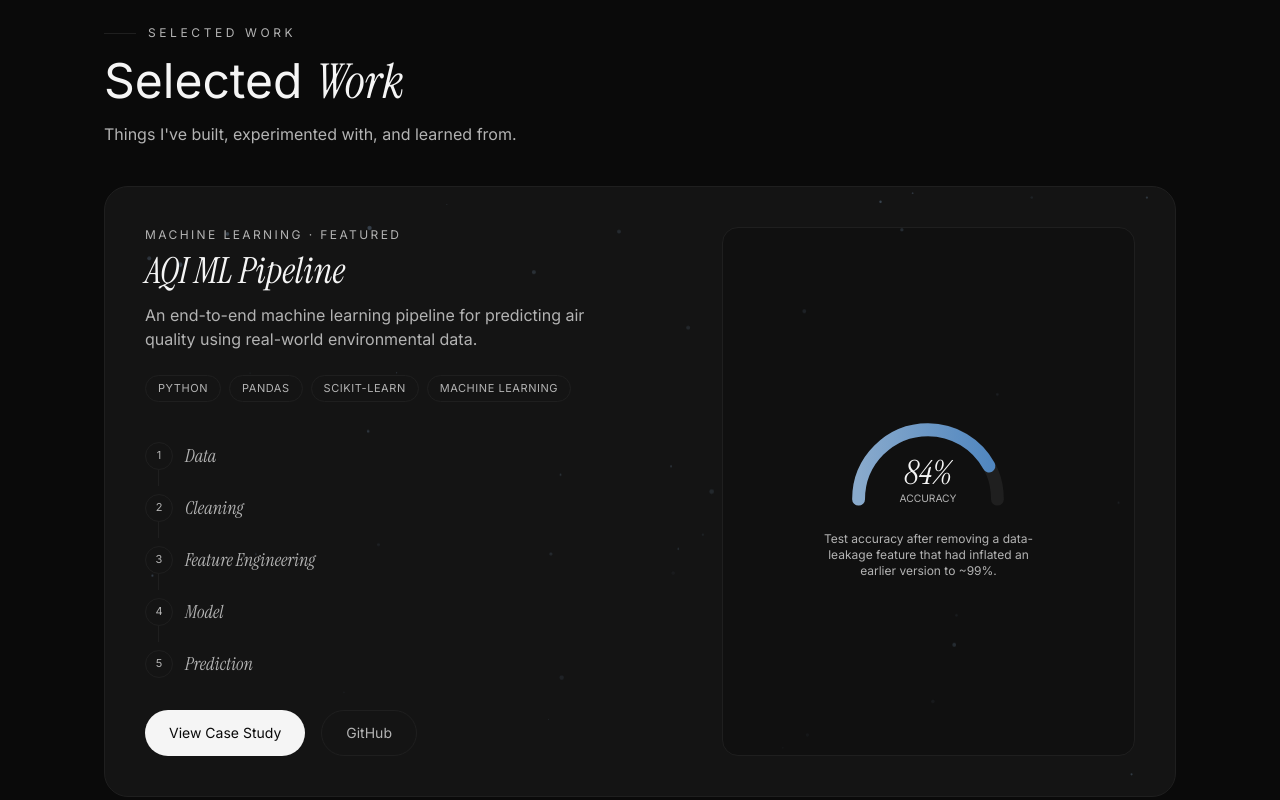
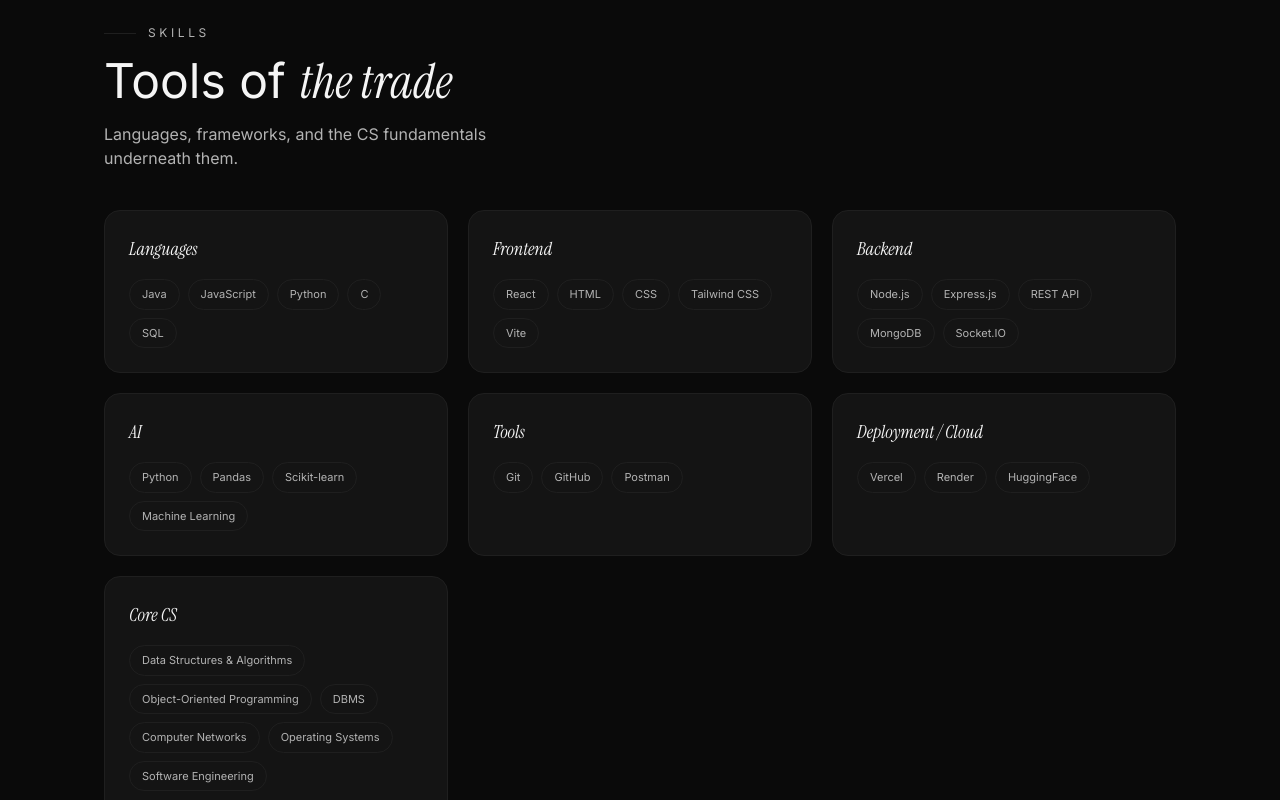
Before and after one commit to ShivakumarSindolli/personal_portfolio, a React (Vite) app: page / in a window 1280 px wide. Shown: the part 1020-1820 px from the top of the page. Built offline with nearby package versions, Linux system fonts and the light colour scheme; no server answers.

Commit message:
Remove Journal and Explorations sections and navbar link

```diff
--- a/src/components/Explorations.tsx
+++ /dev/null
@@ -1,72 +0,0 @@
-import { useEffect, useRef } from "react";
-import { gsap } from "gsap";
-import { ScrollTrigger } from "gsap/ScrollTrigger";
-import { explorations } from "@/data/explorations";
-import SectionHeader from "@/components/SectionHeader";
-
-gsap.registerPlugin(ScrollTrigger);
-
-export default function Explorations() {
-  const sectionRef = useRef<HTMLDivElement>(null);
-  const tileRefs = useRef<(HTMLDivElement | null)[]>([]);
-
-  useEffect(() => {
-    // Only apply parallax on larger screens to avoid jank on mobile
-    const mm = gsap.matchMedia();
-
-    mm.add("(min-width: 640px)", () => {
-      const ctx = gsap.context(() => {
-        tileRefs.current.forEach((tile, i) => {
-          if (!tile) return;
-          const depth = (i % 3) - 1; // -1, 0, 1 -> different parallax speeds
-          gsap.fromTo(
-            tile,
-            { y: 60 * (depth === 0 ? 1 : depth) },
-            {
-              y: -60 * (depth === 0 ? 1 : depth),
-              ease: "none",
-              scrollTrigger: {
-                trigger: sectionRef.current,
-                start: "top bottom",
-                end: "bottom top",
-                scrub: 0.6,
-              },
-            }
-          );
-        });
-      }, sectionRef);
-      return () => ctx.revert();
-    });
-
-    return () => mm.revert();
-  }, []);
-
-  return (
-    <section id="explorations" ref={sectionRef} className="overflow-hidden bg-bg py-10 sm:py-12 md:py-16">
-      <div className="mx-auto max-w-[1200px] px-4 sm:px-6 md:px-10 lg:px-16">
-        <SectionHeader
-          eyebrow="Explorations"
-          heading="The visual"
-          italicWord="playground"
-          subtext="Tools, techniques, and ideas I keep coming back to."
-        />
-      </div>
-
-      <div className="mx-auto mt-10 grid max-w-[1200px] grid-cols-2 gap-3 px-4 sm:mt-14 sm:grid-cols-3 sm:gap-4 sm:px-6 md:px-10 lg:grid-cols-6 lg:px-16">
-        {explorations.map((item, i) => (
-          <div
-            key={item.label}
-            ref={(el) => {
-              tileRefs.current[i] = el;
-            }}
-            className="flex aspect-square flex-col items-center justify-center rounded-xl border border-stroke bg-surface p-3 text-center sm:aspect-[3/4] sm:rounded-2xl sm:p-4"
-            style={{ transform: `rotate(${item.rotate}deg)` }}
-          >
-            <p className="font-display text-base italic text-text-primary sm:text-lg">{item.label}</p>
-            <p className="mt-1 text-[10px] text-muted sm:mt-2 sm:text-xs">{item.sublabel}</p>
-          </div>
-        ))}
-      </div>
-    </section>
-  );
-}
--- a/src/components/Journal.tsx
+++ /dev/null
@@ -1,46 +0,0 @@
-import { journalEntries } from "@/data/journal";
-import SectionHeader from "@/components/SectionHeader";
-import GradientRingButton from "@/components/GradientRingButton";
-import { motion } from "framer-motion";
-
-export default function Journal() {
-  return (
-    <section id="journal" className="bg-bg py-10 sm:py-12 md:py-16">
-      <div className="mx-auto max-w-[1200px] px-4 sm:px-6 md:px-10 lg:px-16">
-        <SectionHeader
-          eyebrow="Journal"
-          heading="Notes from"
-          italicWord="the build"
-          subtext="Short write-ups on decisions, bugs, and the fixes behind each project."
-          action={<GradientRingButton href="#journal">Read all notes</GradientRingButton>}
-        />
-
-        <div className="mt-8 grid grid-cols-1 gap-4 sm:mt-10 sm:grid-cols-2 sm:gap-5 lg:grid-cols-4">
-          {journalEntries.map((entry, i) => (
-            <motion.article
-              key={entry.title}
-              initial={{ opacity: 0, y: 24 }}
-              whileInView={{ opacity: 1, y: 0 }}
-              viewport={{ once: true, margin: "-60px" }}
-              transition={{ duration: 0.6, delay: i * 0.08, ease: "easeOut" }}
-              className="group flex flex-col justify-between rounded-2xl border border-stroke bg-surface p-5 transition-colors hover:border-white/20 sm:p-6"
-            >
-              <div>
-                <p className="text-[10px] uppercase tracking-[0.2em] text-muted sm:text-xs">
-                  {entry.date} · {entry.readTime} read
-                </p>
-                <h3 className="mt-2 font-display text-lg italic leading-snug text-text-primary sm:mt-3 sm:text-xl">
-                  {entry.title}
-                </h3>
-                <p className="mt-2 text-sm leading-relaxed text-muted sm:mt-3">{entry.excerpt}</p>
-              </div>
-              <span className="mt-4 inline-flex items-center gap-1 text-sm text-text-primary opacity-0 transition-opacity duration-300 group-hover:opacity-100 sm:mt-6">
-                Read note <span aria-hidden>→</span>
-              </span>
-            </motion.article>
-          ))}
-        </div>
-      </div>
-    </section>
-  );
-}
--- a/src/components/Navbar.tsx
+++ b/src/components/Navbar.tsx
@@ -5,7 +5,6 @@
 const LINKS = [
   { label: "Home", href: "#top" },
   { label: "Work", href: "#work" },
-  { label: "Journal", href: "#journal" },
   { label: "Contact", href: "#contact" },
 ];
 
--- /dev/null
+++ b/src/components/Skills.tsx
@@ -0,0 +1,43 @@
+import { motion } from "framer-motion";
+import { skillGroups } from "@/data/skills";
+import SectionHeader from "@/components/SectionHeader";
+
+export default function Skills() {
+    return (
+        <section id="skills" className="bg-bg py-16 md:py-20">
+            <div className="mx-auto max-w-[1200px] px-6 md:px-10 lg:px-16">
+                <SectionHeader
+                    eyebrow="Skills"
+                    heading="Tools of"
+                    italicWord="the trade"
+                    subtext="Languages, frameworks, and the CS fundamentals underneath them."
+                />
+
+                <div className="mt-10 grid grid-cols-1 gap-5 sm:grid-cols-2 lg:grid-cols-3">
+                    {skillGroups.map((group, i) => (
+                        <motion.div
+                            key={group.category}
+                            initial={{ opacity: 0, y: 24 }}
+                            whileInView={{ opacity: 1, y: 0 }}
+                            viewport={{ once: true, margin: "-60px" }}
+                            transition={{ duration: 0.6, delay: i * 0.06, ease: "easeOut" }}
+                            className="rounded-2xl border border-stroke bg-surface p-6 transition-colors hover:border-white/20"
+                        >
+                            <p className="font-display text-lg italic text-text-primary">{group.category}</p>
+                            <div className="mt-4 flex flex-wrap gap-2">
+                                {group.skills.map((skill) => (
+                                    <span
+                                        key={skill}
+                                        className="rounded-full border border-stroke px-3 py-1.5 text-[11px] text-muted transition-colors hover:border-white/30 hover:text-text-primary"
+                                    >
+                                        {skill}
+                                    </span>
+                                ))}
+                            </div>
+                        </motion.div>
+                    ))}
+                </div>
+            </div>
+        </section>
+    );
+}
--- a/src/data/explorations.ts
+++ /dev/null
@@ -1,14 +0,0 @@
-export type Exploration = {
-  label: string;
-  sublabel: string;
-  rotate: number;
-};
-
-export const explorations: Exploration[] = [
-  { label: "React + R3F", sublabel: "3D hero experiments", rotate: -3 },
-  { label: "UML Diagrams", sublabel: "Class & activity design", rotate: 2 },
-  { label: "GSAP ScrollTrigger", sublabel: "Scroll-driven motion", rotate: -2 },
-  { label: "RAG Pipelines", sublabel: "Retrieval-grounded LLMs", rotate: 3 },
-  { label: "Data Viz", sublabel: "Pandas + Matplotlib", rotate: -1 },
-  { label: "Design Systems", sublabel: "Tailwind token systems", rotate: 2 },
-];
--- a/src/data/journal.ts
+++ /dev/null
@@ -1,35 +0,0 @@
-export type JournalEntry = {
-  title: string;
-  excerpt: string;
-  readTime: string;
-  date: string;
-};
-
-export const journalEntries: JournalEntry[] = [
-  {
-    title: "Catching a data leak before it wins",
-    excerpt:
-      "How a 99% accuracy score turned out to be a lookup table, and what an honest 84% actually looks like.",
-    readTime: "4 min",
-    date: "Jun 2026",
-  },
-  {
-    title: "Real-time chat with Socket.IO, without the polling",
-    excerpt: "Wiring room-per-conversation messaging into an Express REST API.",
-    readTime: "5 min",
-    date: "May 2026",
-  },
-  {
-    title: "Designing a class hierarchy that actually means something",
-    excerpt: "IS-A vs HAS-A in a ride-booking simulator, and why the diagram came first.",
-    readTime: "3 min",
-    date: "May 2026",
-  },
-  {
-    title: "Chaining RAG, vision, and triage into one pipeline",
-    excerpt:
-      "Twelve steps from a voice recording to a confidence-scored differential diagnosis.",
-    readTime: "6 min",
-    date: "2026",
-  },
-];
--- /dev/null
+++ b/src/data/skills.ts
@@ -0,0 +1,27 @@
+export type SkillGroup = {
+    category: string;
+    skills: string[];
+};
+
+export const skillGroups: SkillGroup[] = [
+    { category: "Languages", skills: ["Java", "JavaScript", "Python", "C", "SQL"] },
+    { category: "Frontend", skills: ["React", "HTML", "CSS", "Tailwind CSS", "Vite"] },
+    {
+        category: "Backend",
+        skills: ["Node.js", "Express.js", "REST API", "MongoDB", "Socket.IO"],
+    },
+    { category: "AI", skills: ["Python", "Pandas", "Scikit-learn", "Machine Learning"] },
+    { category: "Tools", skills: ["Git", "GitHub", "Postman"] },
+    { category: "Deployment / Cloud", skills: ["Vercel", "Render", "HuggingFace"] },
+    {
+        category: "Core CS",
+        skills: [
+            "Data Structures & Algorithms",
+            "Object-Oriented Programming",
+            "DBMS",
+            "Computer Networks",
+            "Operating Systems",
+            "Software Engineering",
+        ],
+    },
+];
--- a/src/pages/Index.tsx
+++ b/src/pages/Index.tsx
@@ -3,11 +3,10 @@
 import Navbar from "@/components/Navbar";
 import Hero from "@/components/Hero";
 import SelectedWorks from "@/components/SelectedWorks";
-import Journal from "@/components/Journal";
-import Explorations from "@/components/Explorations";
 import Stats from "@/components/Stats";
 import Contact from "@/components/Contact";
 import Experience from "@/components/Experience";
+import Skills from "@/components/Skills";
 
 export default function Index() {
   const [isLoading, setIsLoading] = useState(true);
@@ -26,10 +25,9 @@
         <Navbar />
         <main className="bg-bg">
           <Hero />
+          <Skills />
           <SelectedWorks />
           <Experience />
-          <Journal />
-          <Explorations />
           <Stats />
           <Contact />
         </main>
```
